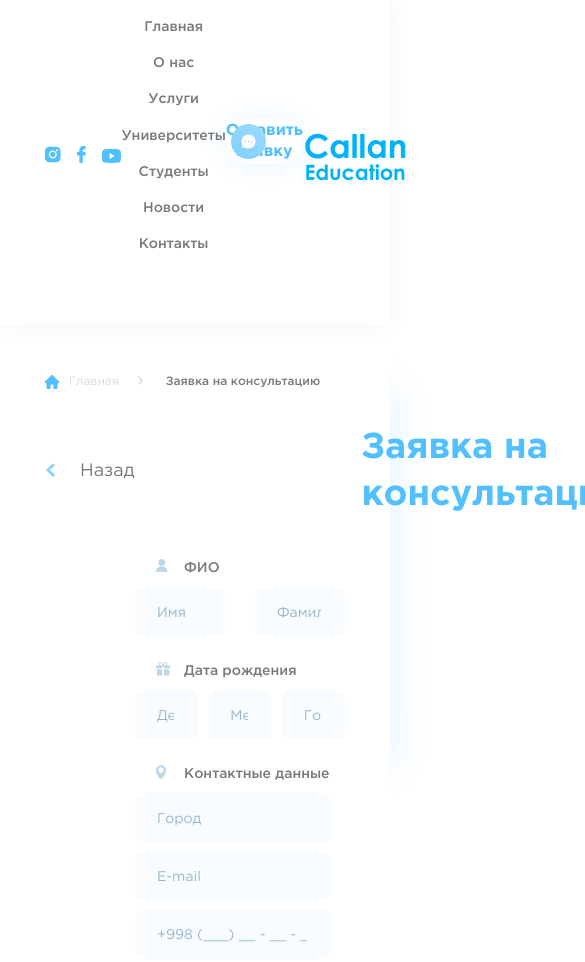
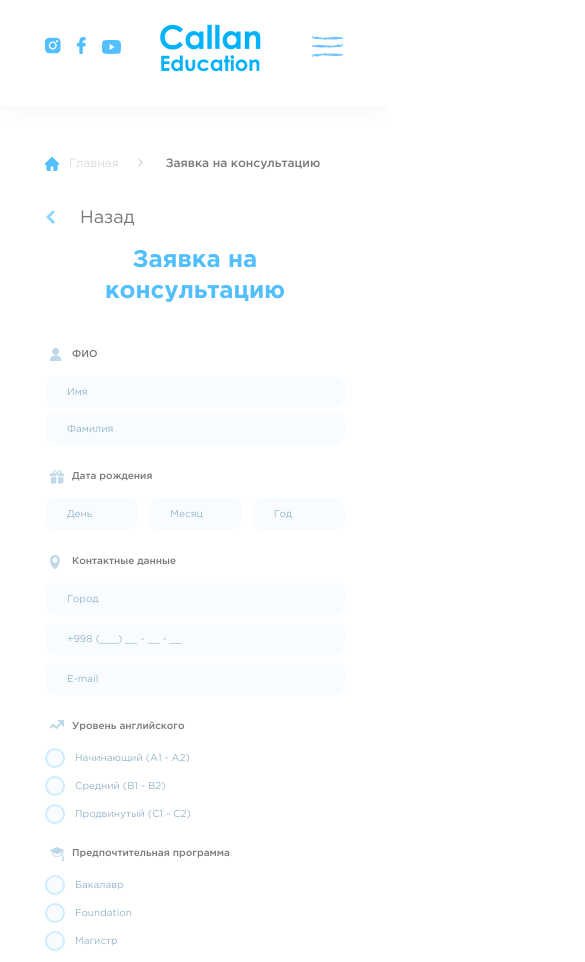
Before and after one commit to martsul/end-project, a plain HTML site: page application.html in a window 390 px wide. Shown: the top 962 px of the page, 585 px wide, since content can reach past the window. Drawn offline with Linux system fonts and the light colour scheme.

Commit message:
application and contacts

```diff
--- a/application.html
+++ b/application.html
@@ -26,6 +26,7 @@
 				<img src="img/youtube.svg" alt="youtube" class="header__contacts-img header__contacts-yt" />
 			</a>
 		</div>
+		<div class="header__curtain">
 			<nav class="header__menu">
 				<a href="home.html" class="header__menu-link">Главная</a>
 				<a href="about-us.html" class="header__menu-link">О нас</a>
@@ -41,6 +42,17 @@
 					<path
 						d="M8 1C4.14217 1 1 4.12649 1 7.99959C1 9.19735 1.31106 10.364 1.90217 11.4061L1.04661 13.9726C0.953282 14.2526 1.03106 14.5637 1.23328 14.7659C1.46418 14.9736 1.75123 15.0625 2.02662 14.9526L4.59333 14.097C5.6355 14.6881 6.80222 14.9992 8 14.9992C11.8733 14.9992 15 11.8571 15 7.99965C15 4.12649 11.8733 1 8 1V1ZM4.88889 8.77733C4.46884 8.77733 4.11111 8.41962 4.11111 7.99959C4.11111 7.56412 4.46884 7.22186 4.88889 7.22186C5.32439 7.22186 5.66667 7.56412 5.66667 7.99959C5.66667 8.41962 5.32439 8.77733 4.88889 8.77733ZM8 8.77733C7.57995 8.77733 7.22222 8.41962 7.22222 7.99959C7.22222 7.56412 7.57995 7.22186 8 7.22186C8.4355 7.22186 8.77778 7.56412 8.77778 7.99959C8.77778 8.41962 8.4355 8.77733 8 8.77733ZM11.1111 8.77733C10.6911 8.77733 10.3333 8.41962 10.3333 7.99959C10.3333 7.56412 10.6911 7.22186 11.1111 7.22186C11.5466 7.22186 11.8889 7.56412 11.8889 7.99959C11.8889 8.41962 11.5466 8.77733 11.1111 8.77733Z" />
 				</svg>
+			</button>
+			<div class="header__curtain-contacts">
+				<p class="header__curtain-work">Пн-Пт 9:00 - 18:00</p>
+				<p class="header__curtain-location"><strong class="header__curtain-location-strong">г. Город </strong>ул. Улица,
+					24 (Офис 24)
+				</p>
+			</div>
+			</section>
+		</div>
+		<button type="button" class="header__menu-button">
+			<img src="img/menu-open.png" alt="menu" class="header__menu-button-img">
 		</button>
 	</header>
 	<main>
--- a/css/application.css
+++ b/css/application.css
@@ -175,3 +175,90 @@
 .application__other {
   padding-left: 49px;
 }
+
+@media (max-width: 1030px) {
+  .application__header {
+    gap: 120px;
+  }
+}
+
+@media (max-width: 850px) {
+  .application__header {
+    gap: 35px;
+  }
+
+  .application__fio {
+    gap: 5px;
+  }
+}
+
+@media (max-width: 736px) {
+  .application__header {
+    gap: 0px;
+  }
+
+  .application__title {
+    text-align: center;
+  }
+}
+
+@media (max-width: 440px) {
+  .application__header {
+    flex-direction: column;
+    align-items: start;
+    gap: 15px;
+  }
+
+  .application__title {
+    font-size: 24px;
+  }
+
+  .application__form {
+    padding-left: 0;
+  }
+
+  .application__fio {
+    flex-direction: column;
+  }
+
+  .application__chapter {
+    font-size: 10px;
+    padding-left: 22px;
+    left: 5px;
+  }
+
+  .application__contacts  {
+    flex-direction: column;
+  }
+
+  .application__names, .application__date, .application__inf {
+    font-size: 10px;
+    height: 30px;
+  }
+
+  .label-tel, .label-email, .label-text {
+    width: 100%;
+  }
+
+  .label-tel {
+    order: 1;
+  }
+
+  .label-email {
+    order: 2;
+  }
+
+  .application__radio-span, .application__study-span {
+    font-size: 10px;
+  }
+
+  .application__other  {
+    font-size: 10px;
+    height: 80px;
+  }
+
+  .application__button  {
+    font-size: 14px;
+    width: 100%;
+  }
+}
--- a/css/static-section.css
+++ b/css/static-section.css
@@ -4,6 +4,10 @@
   border: 0;
   outline: 0;
   box-sizing: border-box;
+}
+
+section {
+  overflow: hidden;
 }
 
 a {
```
Also changed, not shown: css/contacts.css (+67 -0 lines). Lines whose indentation alone changed are shown as unchanged.
